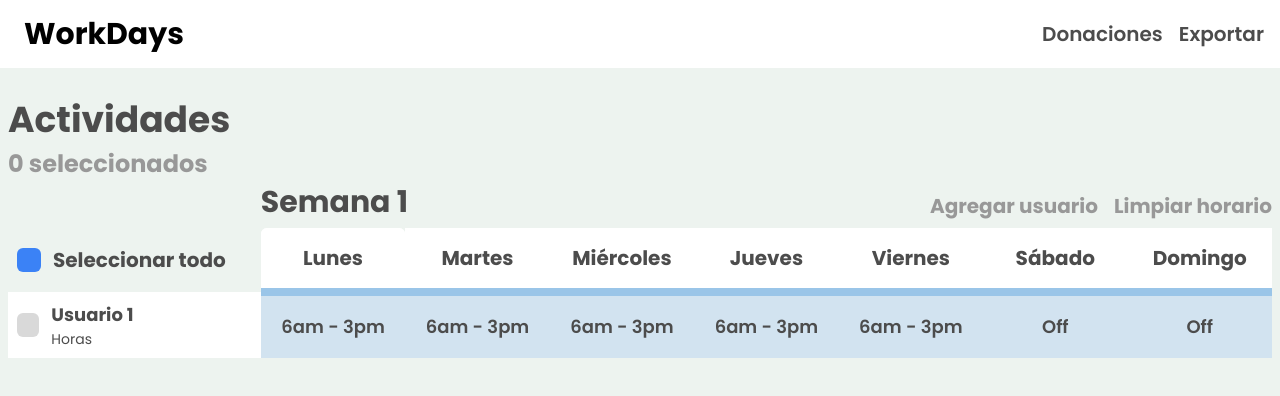
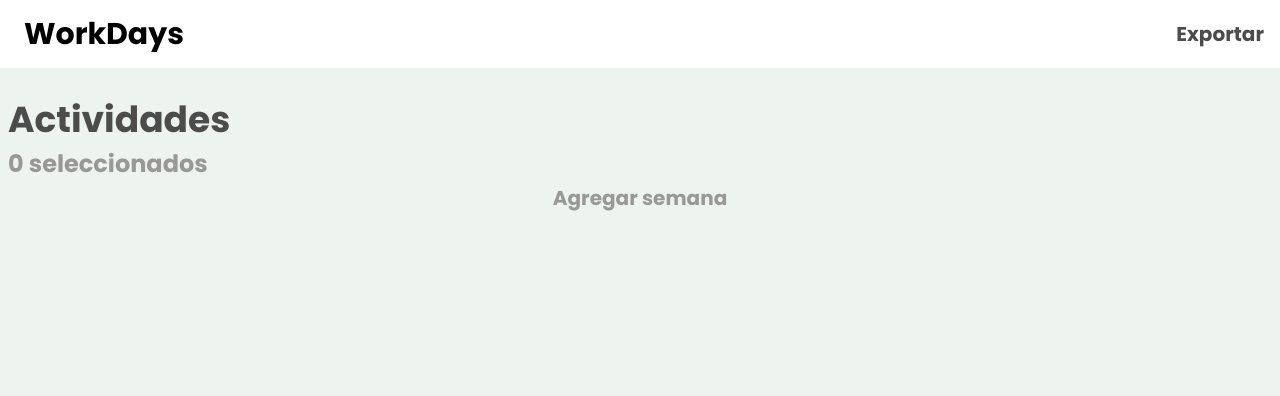
Before and after one commit to BrayanDG4/workdays, a React (Vite) app: page / in a window 1280 px wide. Shown: the top 396 px of the page. Built offline with nearby package versions, Linux system fonts and the light colour scheme.

Commit message:
adding localstorage

```diff
--- a/package.json
+++ b/package.json
@@ -11,7 +11,8 @@
   "dependencies": {
     "react": "^18.2.0",
     "react-dom": "^18.2.0",
-    "react-router-dom": "^6.21.2"
+    "react-router-dom": "^6.21.2",
+    "uuid": "^9.0.1"
   },
   "devDependencies": {
     "@types/react": "^18.0.26",
--- a/src/components/workingArea/ToolBar.jsx
+++ b/src/components/workingArea/ToolBar.jsx
@@ -8,8 +8,18 @@ export const ToolBar = () => {
       </div>
 
       <nav className="md:flex gap-4 md:items-center font-semibold gray-text text-xl">
-        <a href="">Donaciones</a>
-        <a href="">Exportar</a>
+        {/* <a
+          className="text-xl gray-text font-bold hover:gray-text transition-colors duration-150 cursor-pointer"
+          href=""
+        >
+          Donaciones
+        </a> */}
+        <a
+          className="text-xl gray-text font-bold hover:gray-text-2 transition-colors duration-150 cursor-pointer"
+          href=""
+        >
+          Exportar
+        </a>
       </nav>
     </div>
   );
--- a/src/components/workingArea/WorkingArea.jsx
+++ b/src/components/workingArea/WorkingArea.jsx
@@ -1,23 +1,74 @@
+import React, { useState } from "react";
 import { ToolBar } from "./ToolBar";
 import { WorkingHours } from "./WorkingHours";
 
 export const WorkingArea = () => {
+  const [weeks, setWeeks] = useState([]);
+
+  const handleAddWeek = () => {
+    // Calcula el número de la nueva semana
+    const newWeekNumber =
+      weeks.length > 0 ? weeks[weeks.length - 1].number + 1 : 1;
+
+    // Crea la nueva semana con un array vacío de usuarios
+    const newWeek = {
+      number: newWeekNumber,
+      users: [],
+    };
+
+    // Actualiza el estado añadiendo la nueva semana al array de semanas
+    setWeeks((prevWeeks) => [...prevWeeks, newWeek]);
+  };
+
+  const handleDeleteWeek = (weekNumberToDelete) => {
+    // Elimina la semana del estado
+    setWeeks((prevWeeks) =>
+      prevWeeks.filter((week) => week.number !== weekNumberToDelete)
+    );
+
+    // Elimina la semana del localStorage
+    const storedData = JSON.parse(localStorage.getItem("userList")) || {};
+    delete storedData[weekNumberToDelete];
+    localStorage.setItem("userList", JSON.stringify(storedData));
+  };
+
   return (
     <>
       <ToolBar />
       <section className="h-full w-full">
         <div className="h-screen">
           <div className="container mx-auto px-2 pt-8">
-            {/* section info */}
             <div className="mb-1">
               <h2 className="text-4xl font-bold gray-text mb-2">Actividades</h2>
-              {/* Selected counter */}
               <div className="text-2xl gray-text-2 font-bold">
                 <p>0 seleccionados</p>
               </div>
-              {/*end Selected counter */}
             </div>
-            <WorkingHours />
+
+            {weeks.map((week) => (
+              <div className="mb-4" key={week.number}>
+                <WorkingHours week={week} />
+              </div>
+            ))}
+
+            <div className="flex justify-center items-center gap-4 mb-2">
+              <button
+                className="text-xl gray-text-2 font-bold hover:gray-text transition-colors duration-150 cursor-pointer"
+                onClick={handleAddWeek}
+              >
+                Agregar semana
+              </button>
+              {weeks.length > 1 && (
+                <button
+                  onClick={() =>
+                    handleDeleteWeek(weeks[weeks.length - 1].number)
+                  }
+                  className="text-xl gray-text-2 font-bold hover:gray-text transition-colors duration-150 cursor-pointer"
+                >
+                  Eliminar semana
+                </button>
+              )}
+            </div>
           </div>
         </div>
       </section>
--- a/src/components/workingArea/WorkingHours.jsx
+++ b/src/components/workingArea/WorkingHours.jsx
@@ -1,34 +1,27 @@
 import React, { useState, useEffect } from "react";
+import { v4 as uuidv4 } from "uuid";
 
-export const WorkingHours = () => {
-  const initialUsers = [
-    {
-      name: "Usuario 1",
-      schedule: {
-        Monday: "6am - 3pm",
-        Tuesday: "6am - 3pm",
-        Wednesday: "6am - 3pm",
-        Thursday: "6am - 3pm",
-        Friday: "6am - 3pm",
-        Saturday: "Off",
-        Sunday: "Off",
-      },
-    },
-  ];
-
+export const WorkingHours = ({ week }) => {
+  const { number, users: initialUsers } = week;
   const [users, setUsers] = useState(initialUsers);
   const [newUserName, setNewUserName] = useState("");
   const [selectedUsers, setSelectedUsers] = useState(new Set());
 
   useEffect(() => {
     // Almacenar en localStorage cuando cambia la lista de usuarios
-    localStorage.setItem("userList", JSON.stringify(users));
+    localStorage.setItem("userList", JSON.stringify(getFullUserList()));
   }, [users]);
+
+  const getFullUserList = () => {
+    const storedData = JSON.parse(localStorage.getItem("userList")) || {};
+    storedData[number] = users;
+    return storedData;
+  };
 
   const handleScheduleChange = (userId, day, value) => {
     setUsers((prevUsers) => {
       const updatedUsers = prevUsers.map((user) =>
-        user.name === userId
+        user.id === userId
           ? { ...user, schedule: { ...user.schedule, [day]: value } }
           : user
       );
@@ -39,14 +32,19 @@ export const WorkingHours = () => {
   const handleNameChange = (userId, value) => {
     setUsers((prevUsers) => {
       const updatedUsers = prevUsers.map((user) =>
-        user.name === userId ? { ...user, name: value } : user
+        user.id === userId ? { ...user, name: value } : user
       );
       return updatedUsers;
     });
   };
 
+  const handleSaveToLocal = () => {
+    localStorage.setItem("userList", JSON.stringify(getFullUserList()));
+  };
+
   const handleAddUser = () => {
     const newUser = {
+      id: uuidv4(),
       name: newUserName.trim() || `Usuario ${users.length + 1}`,
       schedule: {
         Monday: "",
@@ -60,22 +58,24 @@ export const WorkingHours = () => {
     };
 
     setUsers((prevUsers) => [...prevUsers, newUser]);
-    setNewUserName(""); // Clear the input field after adding a new user
+    setNewUserName("");
+    handleSaveToLocal(); // Guardar en el localStorage al agregar un usuario
   };
 
   const handleClearSchedule = () => {
-    const updatedUsers = users.filter((user) => !selectedUsers.has(user.name));
+    const updatedUsers = users.filter((user) => !selectedUsers.has(user.id));
     setUsers(updatedUsers);
     setSelectedUsers(new Set());
+    handleSaveToLocal(); // Guardar en el localStorage al limpiar el horario
   };
 
-  const handleSelectUser = (userName) => {
+  const handleSelectUser = (userId) => {
     setSelectedUsers((prevSelectedUsers) => {
       const newSelection = new Set(prevSelectedUsers);
-      if (newSelection.has(userName)) {
-        newSelection.delete(userName);
+      if (newSelection.has(userId)) {
+        newSelection.delete(userId);
       } else {
-        newSelection.add(userName);
+        newSelection.add(userId);
       }
       return newSelection;
     });
@@ -83,16 +83,14 @@ export const WorkingHours = () => {
 
   const handleSelectAll = () => {
     setSelectedUsers((prevSelectedUsers) => {
-      const allSelected = users.every((user) =>
-        prevSelectedUsers.has(user.name)
-      );
+      const allSelected = users.every((user) => prevSelectedUsers.has(user.id));
       const newSelection = new Set(prevSelectedUsers);
 
       for (const user of users) {
         if (allSelected) {
-          newSelection.delete(user.name);
+          newSelection.delete(user.id);
         } else {
-          newSelection.add(user.name);
+          newSelection.add(user.id);
         }
       }
 
@@ -106,7 +104,9 @@ export const WorkingHours = () => {
         <div className="w-[20%]"></div>
         <div className="w-[80%]">
           <div className="flex justify-between items-center">
-            <h3 className="text-3xl font-bold gray-text mb-2">Semana 1</h3>
+            <h3 className="text-3xl font-bold gray-text mb-2">
+              Semana {number}
+            </h3>
             <div className="flex gap-4">
               <a
                 onClick={handleAddUser}
@@ -118,7 +118,7 @@ export const WorkingHours = () => {
                 onClick={handleClearSchedule}
                 className="text-xl gray-text-2 font-bold hover:gray-text transition-colors duration-150 cursor-pointer"
               >
-                Limpiar horario
+                Limpiar usuario
               </a>
             </div>
           </div>
@@ -131,9 +131,11 @@ export const WorkingHours = () => {
             <th className="bg-[#EDF3EF] w-[17.5%]">
               <div className="flex items-center gap-3 m-2">
                 <input
-                  className="appearance-none h-6 w-6 bg-[#D9D9D9] rounded-md checked:bg-blue-500 checked:border-transparent focus:outline-none"
+                  className={`appearance-none h-6 w-6 bg-[#D9D9D9] rounded-md checked:bg-blue-500 checked:border-transparent focus:outline-none`}
                   type="checkbox"
-                  checked={Object.values(selectedUsers).every(Boolean)}
+                  checked={
+                    users.length > 0 && selectedUsers.size === users.length
+                  }
                   onChange={handleSelectAll}
                 />
                 <p className="gray-text font-bold">Seleccionar todo</p>
@@ -151,25 +153,29 @@ export const WorkingHours = () => {
         <tbody>
           {users.map((user) => (
             <tr
-              key={user.name}
+              key={user.id}
               className="text-center gray-text font-semibold text-lg bg-white"
             >
               <td>
                 <div className="flex items-center gap-3 m-2">
                   <input
                     className={`appearance-none h-6 w-10 rounded-md ${
-                  selectedUsers.has(user.name) ? "bg-blue-500" : "bg-[#D9D9D9]"
+                      selectedUsers.has(user.id)
+                        ? "bg-blue-500"
+                        : "bg-[#D9D9D9]"
                     } checked:border-transparent focus:outline-none`}
                     type="checkbox"
-                checked={selectedUsers.has(user.name)}
-                onChange={() => handleSelectUser(user.name)}
+                    checked={selectedUsers.has(user.id)}
+                    onChange={() => handleSelectUser(user.id)}
                   />
                   <div className="flex flex-col">
                     <input
                       type="text"
                       value={user.name}
-                  onChange={(e) => handleNameChange(user.name, e.target.value)}
-                  onBlur={() => localStorage.setItem("userList", JSON.stringify(users))}
+                      onChange={(e) =>
+                        handleNameChange(user.id, e.target.value)
+                      }
+                      onBlur={handleSaveToLocal}
                       className="gray-text font-bold w-full"
                     />
                     <p className="text-sm font-normal gray-text text-left">
@@ -183,7 +189,7 @@ export const WorkingHours = () => {
                   type="text"
                   value={user.schedule.Monday}
                   onChange={(e) =>
-                    handleScheduleChange(user.name, "Monday", e.target.value)
+                    handleScheduleChange(user.id, "Monday", e.target.value)
                   }
                   className="border-none bg-[#D2E3F0] text-center w-full"
                 />
@@ -193,7 +199,7 @@ export const WorkingHours = () => {
                   type="text"
                   value={user.schedule.Tuesday}
                   onChange={(e) =>
-                    handleScheduleChange(user.name, "Tuesday", e.target.value)
+                    handleScheduleChange(user.id, "Tuesday", e.target.value)
                   }
                   className="border-none bg-[#D2E3F0] text-center w-full"
                 />
@@ -203,7 +209,7 @@ export const WorkingHours = () => {
                   type="text"
                   value={user.schedule.Wednesday}
                   onChange={(e) =>
-                    handleScheduleChange(user.name, "Wednesday", e.target.value)
+                    handleScheduleChange(user.id, "Wednesday", e.target.value)
                   }
                   className="border-none bg-[#D2E3F0] text-center w-full"
                 />
@@ -213,7 +219,7 @@ export const WorkingHours = () => {
                   type="text"
                   value={user.schedule.Thursday}
                   onChange={(e) =>
-                    handleScheduleChange(user.name, "Thursday", e.target.value)
+                    handleScheduleChange(user.id, "Thursday", e.target.value)
                   }
                   className="border-none bg-[#D2E3F0] text-center w-full"
                 />
@@ -223,7 +229,7 @@ export const WorkingHours = () => {
                   type="text"
                   value={user.schedule.Friday}
                   onChange={(e) =>
-                    handleScheduleChange(user.name, "Friday", e.target.value)
+                    handleScheduleChange(user.id, "Friday", e.target.value)
                   }
                   className="border-none bg-[#D2E3F0] text-center w-full"
                 />
@@ -233,7 +239,7 @@ export const WorkingHours = () => {
                   type="text"
                   value={user.schedule.Saturday}
                   onChange={(e) =>
-                    handleScheduleChange(user.name, "Saturday", e.target.value)
+                    handleScheduleChange(user.id, "Saturday", e.target.value)
                   }
                   className="border-none bg-[#D2E3F0] text-center w-full"
                 />
@@ -243,7 +249,7 @@ export const WorkingHours = () => {
                   type="text"
                   value={user.schedule.Sunday}
                   onChange={(e) =>
-                    handleScheduleChange(user.name, "Sunday", e.target.value)
+                    handleScheduleChange(user.id, "Sunday", e.target.value)
                   }
                   className="border-none bg-[#D2E3F0] text-center w-full"
                 />
```
Also changed, not shown: 1 other file (tests, documents, lock files or other folders). Lines whose indentation alone changed are shown as unchanged.
